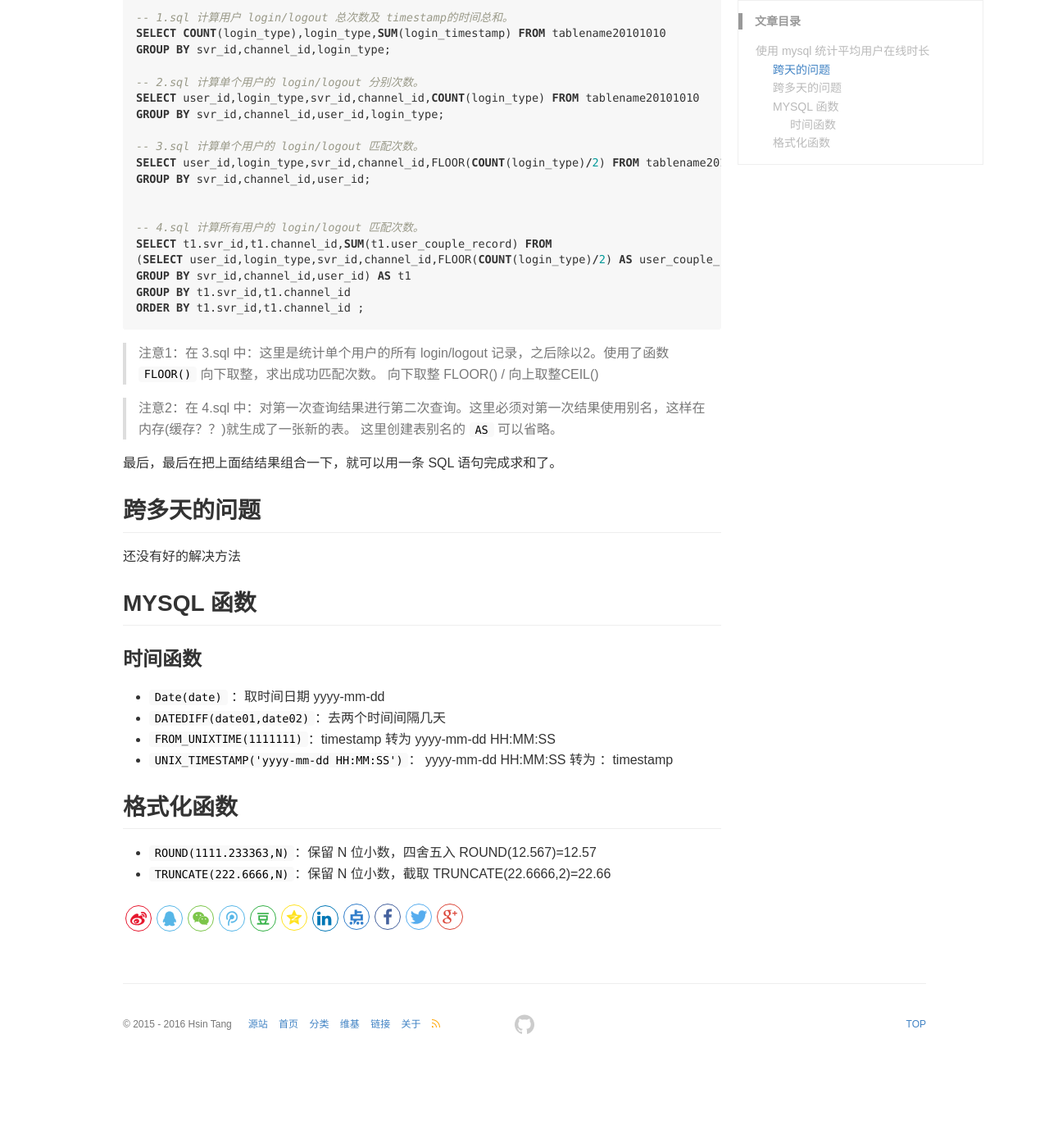
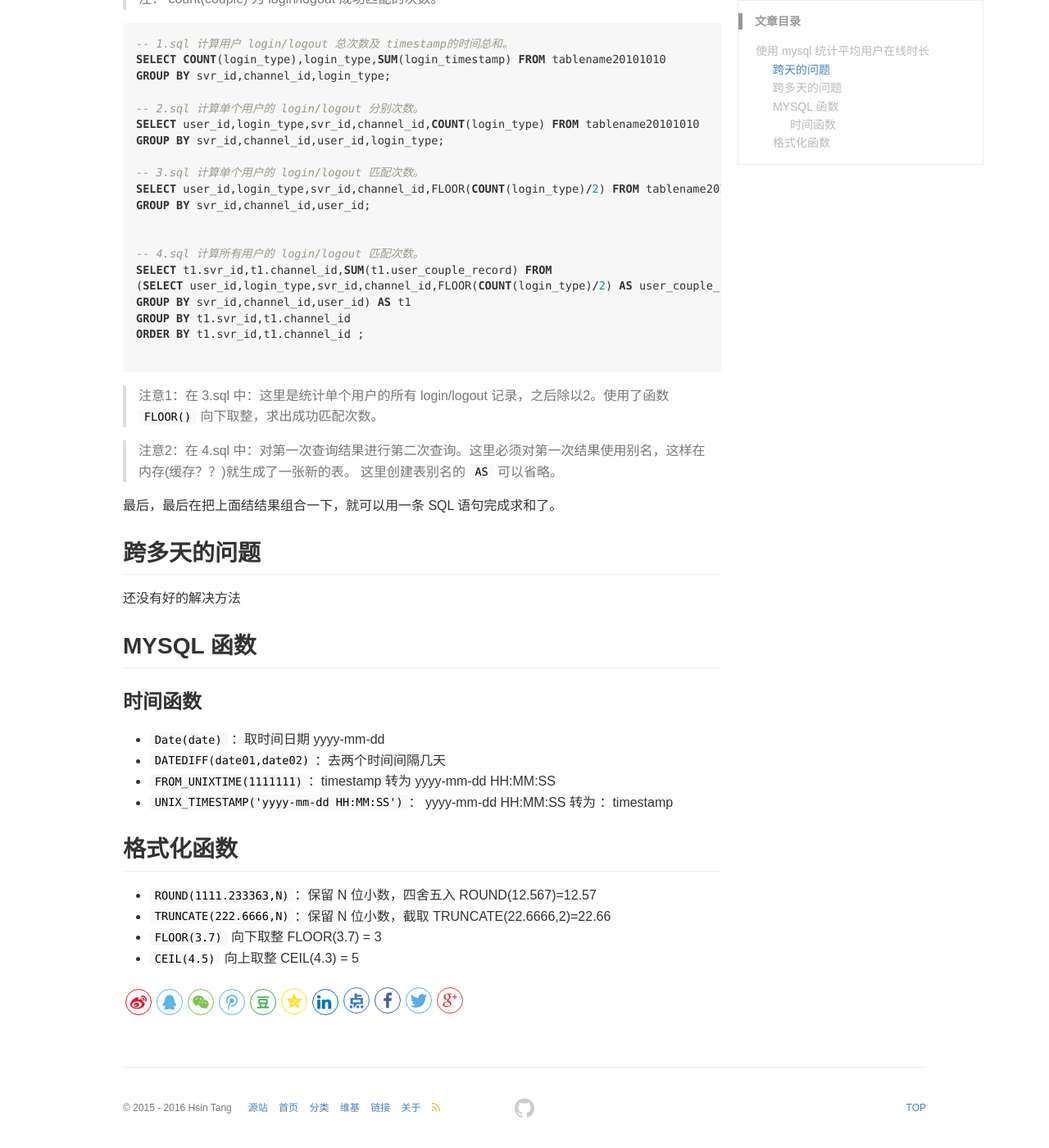
Before and after one commit to octowhale/octowhale.github.io, a Jekyll site: the page built from _posts/2017-02-10-mysql-analysis-user-online-length.md, in a window 1280 px wide and 1400 px high, scrolled down 1188 px. Shown: the whole window at 82% size. Built offline with Jekyll 4.4.1, drawn with Linux system fonts in a browser that asks for light colours; comment, search, counter and statistics services are not loaded; before the commit the page ends 2486 px from its top, so only the background shows below that.

Commit message:
fix typo problem

````diff
--- a/_posts/2017-02-10-mysql-analysis-user-online-length.md
+++ b/_posts/2017-02-10-mysql-analysis-user-online-length.md
@@ -30,9 +35,11 @@
 这里 `(end_timestamp - start_timestamp)` 就是整个线段，即一天的时间长度。
 
 最后，所有记录求和，就得到公式：
+
 `( count(b)*end_timestamp - sum(b_timestamp) ) + ( sum(c_timestamp) - count(c)*start_timestamp ) - ( count(couple)*(end_timestamp - start_timestamp) )`
 
-注： count(couple) 为 login/logout 成功匹配的次数。
+> 注： count(couple) 为 login/logout 成功匹配的次数。
+
 
 ```sql
 -- 1.sql 计算用户 login/logout 总次数及 timestamp的时间总和。
@@ -83,3 +91,5 @@
 
 + `ROUND(1111.233363,N)`：保留 N 位小数，四舍五入 ROUND(12.567)=12.57
 + `TRUNCATE(222.6666,N)`：保留 N 位小数，截取 TRUNCATE(22.6666,2)=22.66
++ `FLOOR(3.7)` 向下取整  FLOOR(3.7) = 3
++ `CEIL(4.5)`  向上取整  CEIL(4.3) = 5
````
Also changed, not shown: other parts of _posts/2017-02-10-mysql-analysis-user-online-length.md (+8 -2 lines).
